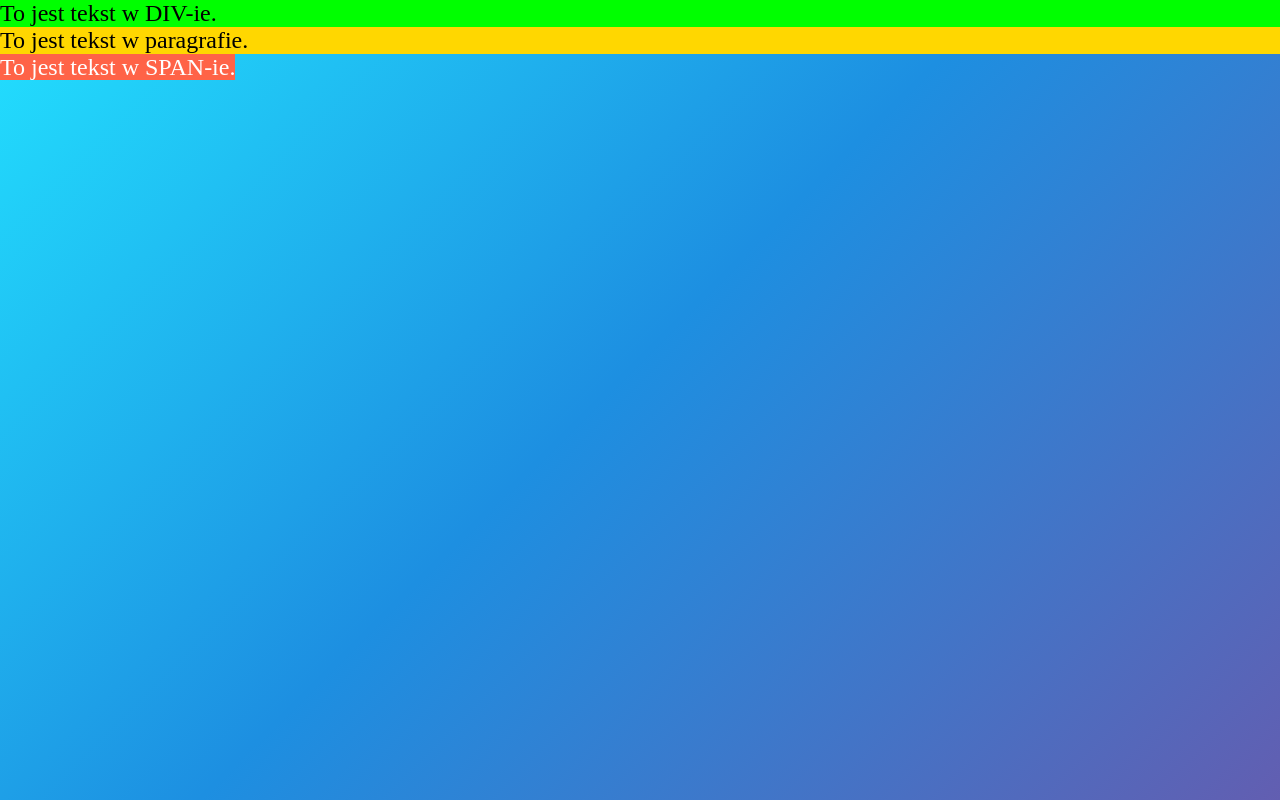
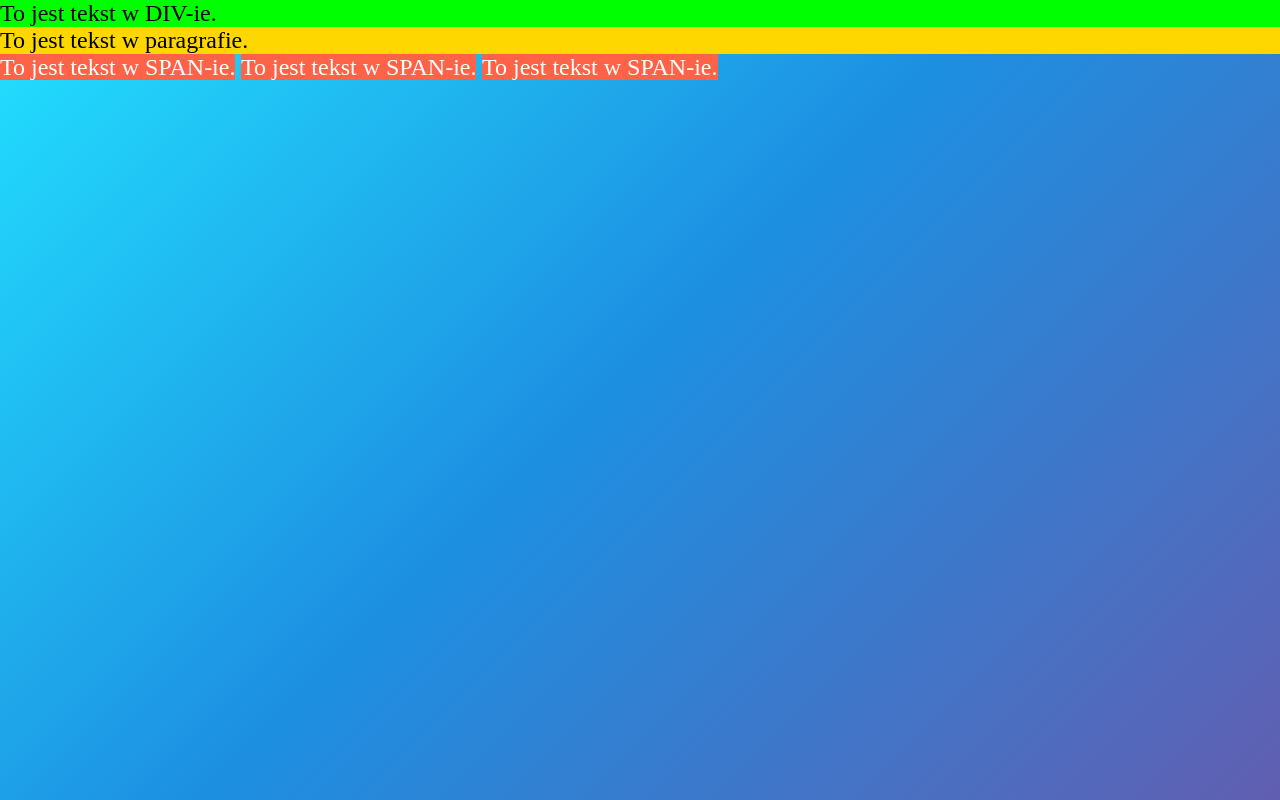
Before and after one commit to git-atoms/WWW-training-01, a plain HTML site: page index.html in a window 1280 px wide. Drawn offline with Linux system fonts and the light colour scheme.

Commit message:
Elementy liniowe i blokowe

```diff
--- a/index.html
+++ b/index.html
@@ -19,9 +19,14 @@
 </head>
 
 <body>
-<!--Elementy liniowe i blokowe-->
+<!--Elementy blokowe-->
 <div>To jest tekst w DIV-ie.</div>
 <p>To jest tekst w paragrafie.</p>
+
+
+<!-- Elementy liniowe -->
+<span>To jest tekst w SPAN-ie.</span>
+<span>To jest tekst w SPAN-ie.</span>
 <span>To jest tekst w SPAN-ie.</span>
 
 </body>
```
Also changed, not shown: 1 other file.
